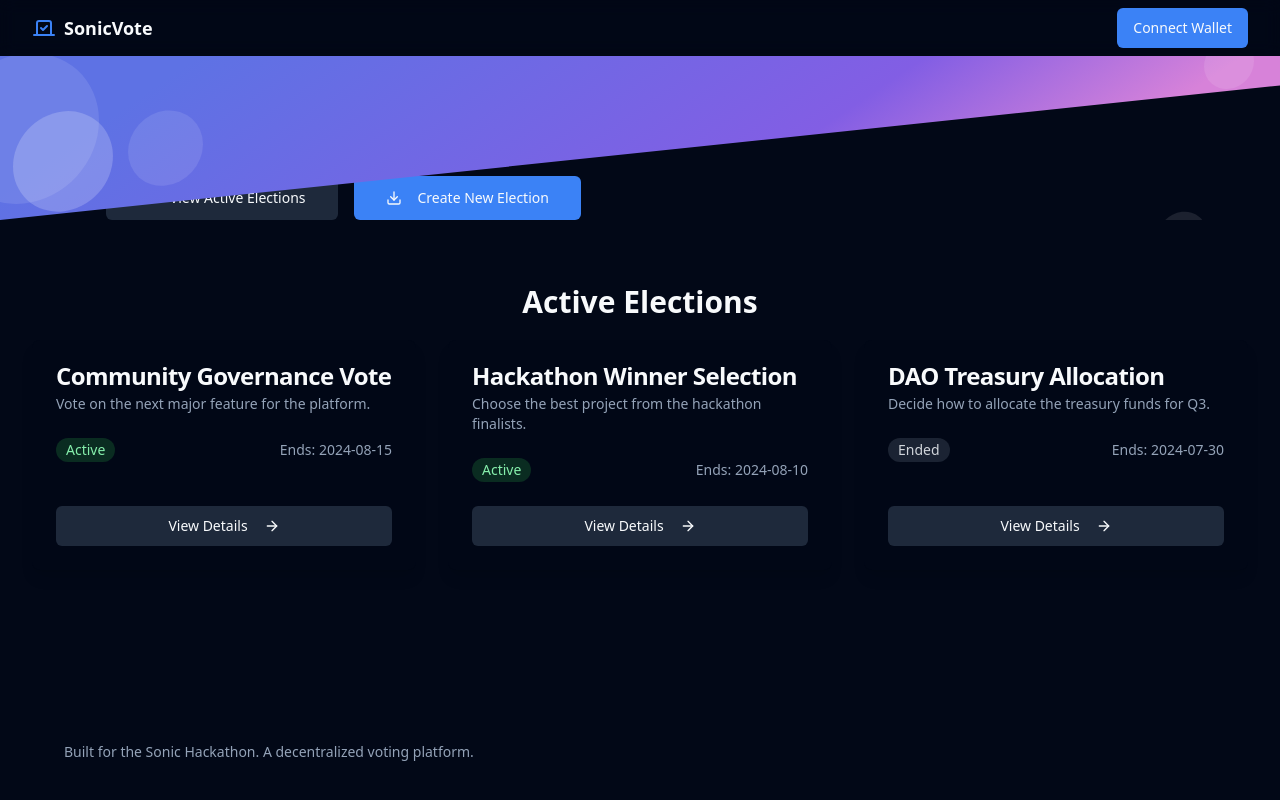
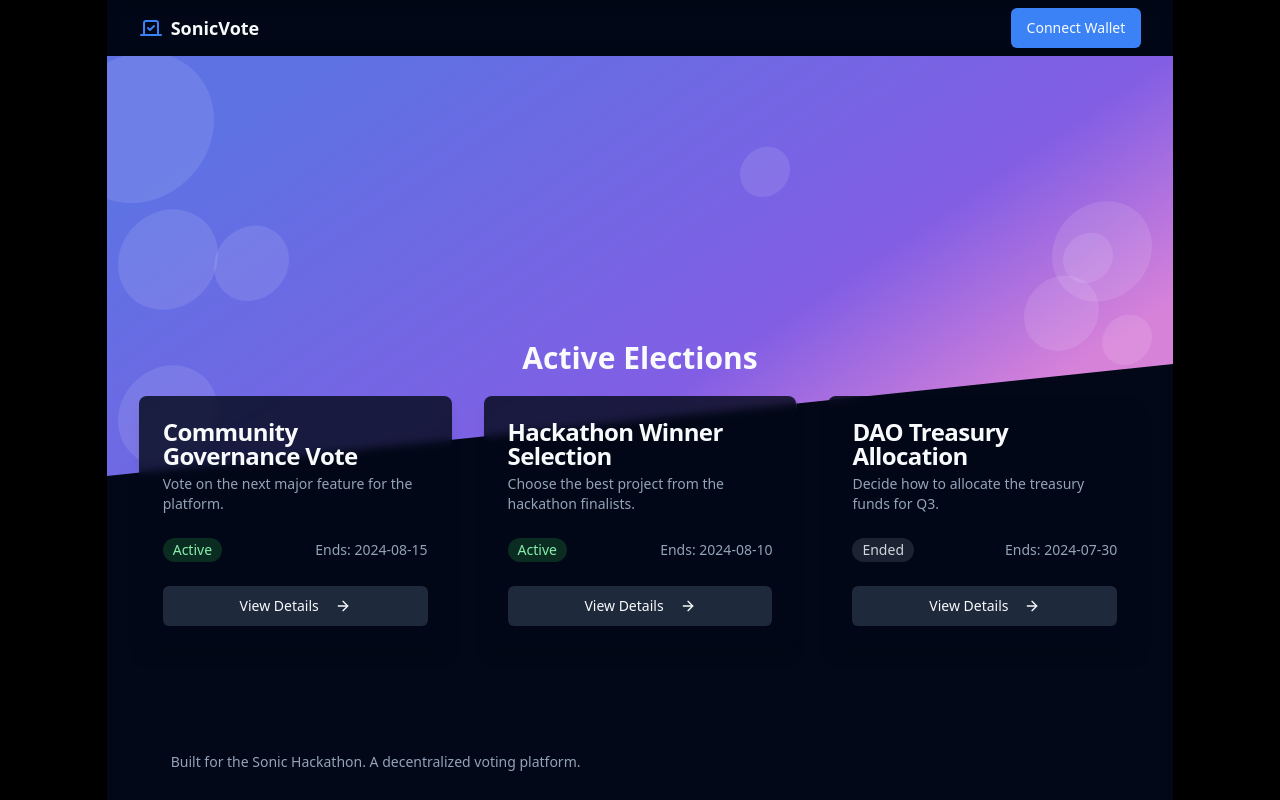
Before and after one commit to anoop04singh/sonicVote-Sonic-S-Tier-University-Hackathon, a React (Vite) app: page / in a window 1280 px wide. Built offline with nearby package versions, Linux system fonts and the light colour scheme.

Commit message:
[dyad] Fixed layout and enforced 4:3 aspect ratio - wrote 4 file(s)

```diff
--- a/src/components/Hero.tsx
+++ b/src/components/Hero.tsx
@@ -16,7 +16,7 @@ const Hero = () => {
         <span className="span-50" style={{ bottom: '1%', right: '2%' }}></span>
         <span className="span-100" style={{ bottom: '1%', left: '1%', right: 'auto' }}></span>
       </div>
-      <div className="container shape-container flex items-center">
+      <div className="container shape-container flex items-center py-32">
         <div className="col px-0">
           <div className="row justify-center items-center">
             <div className="col-lg-7 text-center pt-lg">
--- a/src/components/layout/Layout.tsx
+++ b/src/components/layout/Layout.tsx
@@ -8,6 +8,7 @@ interface LayoutProps {
 
 const Layout: React.FC<LayoutProps> = ({ children }) => {
   return (
+    <div className="aspect-ratio-wrapper">
       <div className="min-h-screen bg-background text-foreground flex flex-col">
         <Header />
         <main className="flex-grow">
@@ -15,6 +16,7 @@ const Layout: React.FC<LayoutProps> = ({ children }) => {
         </main>
         <Footer />
       </div>
+    </div>
   );
 };
 
--- a/src/globals.css
+++ b/src/globals.css
@@ -41,12 +41,19 @@
   }
 
   body {
-    @apply bg-background text-foreground;
+    @apply bg-black text-foreground flex items-center justify-center;
     min-height: 100vh;
   }
 }
 
 @layer components {
+  .aspect-ratio-wrapper {
+    @apply relative w-full h-full max-w-full max-h-full overflow-auto shadow-2xl bg-background;
+    aspect-ratio: 4 / 3;
+    max-width: 133.33vh; /* 100vh * 4/3 */
+    max-height: 100vh;
+  }
+
   .section-shaped {
     @apply relative overflow-hidden;
   }
--- a/src/pages/Index.tsx
+++ b/src/pages/Index.tsx
@@ -31,7 +31,7 @@ const Index = () => {
   return (
     <div>
       <Hero />
-      <section className="py-16">
+      <section className="relative py-16 mt-[-200px]">
         <div className="container">
           <div className="row justify-content-center">
             <div className="col-lg-12">
```
Lines whose indentation alone changed are shown as unchanged.
